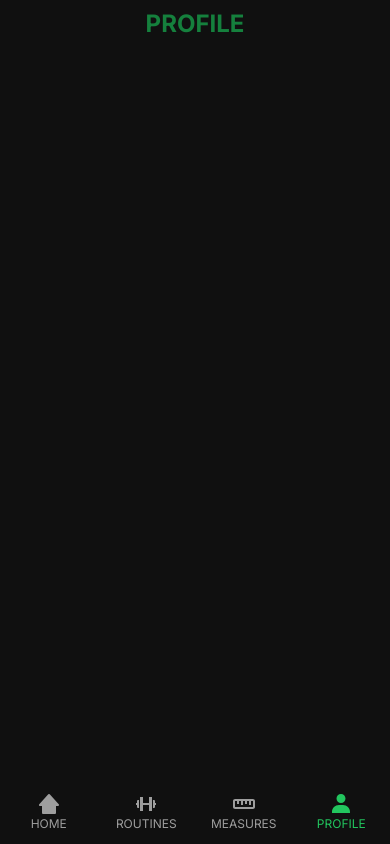
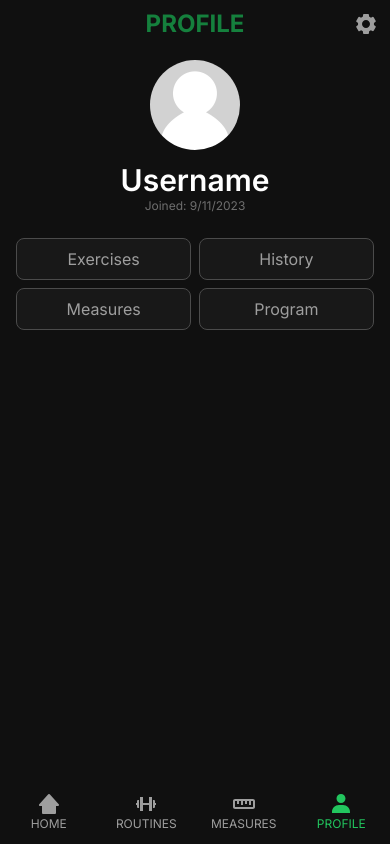
Before and after one commit to fabrizio411/gylog, a Next.js app: page /profile in a window 390 px wide. Built offline with nearby package versions, Linux system fonts and the light colour scheme.

Commit message:
Add: Profile page styles (some)

```diff
--- a/app/(root)/profile/page.tsx
+++ b/app/(root)/profile/page.tsx
@@ -1,6 +1,20 @@
+import ProfileInfoCard from '@/components/cards/ProfileInfoCard'
+
 const ProfilePage = () => {
   return (
-    <div>ProfilePage</div>
+    <main className='main-container flex flex-col items-center sm:block'>
+      <ProfileInfoCard />
+      <div className='flex flex-col gap-2 w-11/12 sm:w-full mt-6'>
+        <div className='flex gap-2'>
+          <button className='profile-button'>Exercises</button>
+          <button className='profile-button'>History</button>
+        </div>
+        <div className='flex gap-2'>
+          <button className='profile-button'>Measures</button>
+          <button className='profile-button'>Program</button>
+        </div>
+      </div>
+    </main>
   )
 }
 
--- a/app/(root)/routines/page.tsx
+++ b/app/(root)/routines/page.tsx
@@ -5,7 +5,7 @@ const RoutinesPage = () => {
   return (
     <main className='main-container'>
       <div className='flex justify-center sm:justify-between items-center'>
-        <h2 className='hidden sm:block text-light-1 text-2xl font-bold ml-4'>Routines</h2>
+        <h2 className='desktop-page-title'>Routines</h2>
         <button className='button w-11/12 sm:w-auto mt-2 sm:mt-0'>Create routine</button>
       </div>
       <div className='routines-container mt-5 sm:mt-3'>
--- a/app/globals.css
+++ b/app/globals.css
@@ -13,6 +13,16 @@
         sm:pb-7
     }
 
+    .desktop-page-title {
+        @apply
+        hidden
+        sm:block
+        text-light-1
+        text-2xl
+        font-bold
+        ml-4
+    }
+
     .button {
         @apply
         bg-green-900
@@ -24,6 +34,18 @@
         pb-2
         pl-7
         pr-7
+    }
+
+    .profile-button {
+        @apply
+        flex-1
+        bg-dark-2 border
+        border-dark-border
+        rounded-lg
+        p-2
+        text-light-2
+        hover:text-light-1
+        hover:bg-dark-hover
     }
 
     .text-input {
--- /dev/null
+++ b/components/cards/ProfileInfoCard.tsx
@@ -0,0 +1,18 @@
+import Image from 'next/image'
+import Link from 'next/link'
+import SettingsIcon from '../icons/SettingsIcon'
+
+const ProfileInfoCard = () => {
+  return (
+    <article className='relative flex flex-col items-center mt-3 sm:mt-5 w-11/12 sm:w-full'>
+      <Image className='rounded-full' src={'/images/placeholder.jpg'} alt='profile photo' height={90} width={90} />
+      <h3 className='mt-3 text-light-1 font-semibold text-3xl'>Username</h3>
+      <p className='text-xs text-light-3'>Joined: 9/11/2023</p>
+      <Link href='/settings' className='absolute top-0 right-4 hidden sm:block'>
+        <SettingsIcon className='fill-light-3 hover:fill-light-1' />
+      </Link>
+    </article>
+  )
+}
+
+export default ProfileInfoCard
--- /dev/null
+++ b/components/icons/SettingsIcon.tsx
@@ -0,0 +1,7 @@
+const SettingsIcon = ({ className }: { className?: string }) => {
+  return (
+    <svg className={className} xmlns='http://www.w3.org/2000/svg' width='24' height='24' viewBox='0 0 24 24'><path d='m2.344 15.271 2 3.46a1 1 0 0 0 1.366.365l1.396-.806c.58.457 1.221.832 1.895 1.112V21a1 1 0 0 0 1 1h4a1 1 0 0 0 1-1v-1.598a8.094 8.094 0 0 0 1.895-1.112l1.396.806c.477.275 1.091.11 1.366-.365l2-3.46a1.004 1.004 0 0 0-.365-1.366l-1.372-.793a7.683 7.683 0 0 0-.002-2.224l1.372-.793c.476-.275.641-.89.365-1.366l-2-3.46a1 1 0 0 0-1.366-.365l-1.396.806A8.034 8.034 0 0 0 15 4.598V3a1 1 0 0 0-1-1h-4a1 1 0 0 0-1 1v1.598A8.094 8.094 0 0 0 7.105 5.71L5.71 4.904a.999.999 0 0 0-1.366.365l-2 3.46a1.004 1.004 0 0 0 .365 1.366l1.372.793a7.683 7.683 0 0 0 0 2.224l-1.372.793c-.476.275-.641.89-.365 1.366zM12 8c2.206 0 4 1.794 4 4s-1.794 4-4 4-4-1.794-4-4 1.794-4 4-4z'></path></svg>
+  )
+}
+
+export default SettingsIcon
--- a/components/others/MobileHeader.tsx
+++ b/components/others/MobileHeader.tsx
@@ -2,6 +2,8 @@
 
 import { usePathname, useRouter } from 'next/navigation'
 import BackArrow from '../icons/BackArrow'
+import Link from 'next/link'
+import SettingsIcon from '../icons/SettingsIcon'
 
 const MobileHeader = () => {
   const pathname = usePathname()
@@ -15,13 +17,18 @@ const MobileHeader = () => {
   if (pathname === '/profile') titleText = 'PROFILE'
 
   return (
-    <div className='sm:hidden flex justify-center items-center absolute top-0 w-full bg-dark-1 p-2'>
+    <div className='sm:hidden flex justify-center items-center fixed z-50 top-0 w-full bg-dark-1 p-2'>
       {!mainPages.includes(pathname) ? (
         <div className='absolute top-1/2 -translate-y-1/2 left-3' onClick={() => router.back()}>
           <BackArrow className='scale-150 fill-green-900' />
         </div>
       ) : null}
       <h1 className='text-2xl text-green-700 font-bold'>{titleText}</h1>
+      {pathname === '/profile' ? (
+        <Link href='/settings' className='absolute top-1/2 -translate-y-1/2 right-3 '>
+          <SettingsIcon className='fill-light-2' />
+        </Link>
+      ) : null}
     </div>
   )
 }
--- a/components/others/Nav.tsx
+++ b/components/others/Nav.tsx
@@ -16,7 +16,7 @@ const Nav = () => {
   const mainPages = ['/routines', '/', '/measures', '/profile']
 
   return (
-    <nav className='flex justify-around items-center h-16 w-full sm:w-[700px]'>
+    <nav className='flex z-50 justify-around items-center h-16 w-full sm:w-[700px]'>
       {!mainPages.includes(pathname) ? (
         <div className='nav-item hidden sm:flex' onClick={() => router.back()}>
           <BackArrow className='scale-150' />
```
Also changed, not shown: public/images/placeholder.jpg (added), 1 other file (tests, documents, lock files or other folders).
